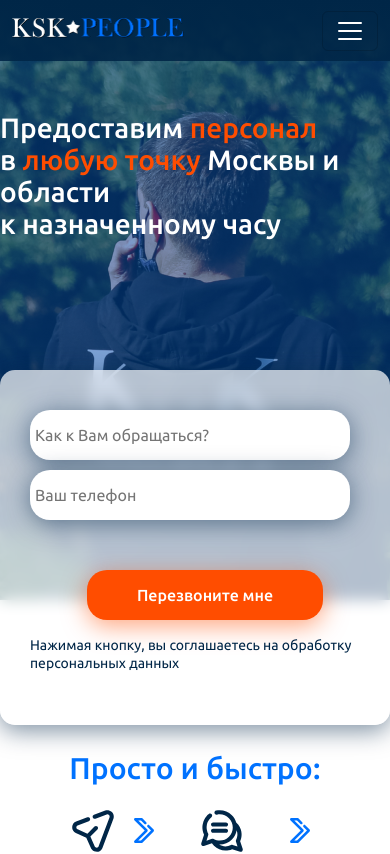
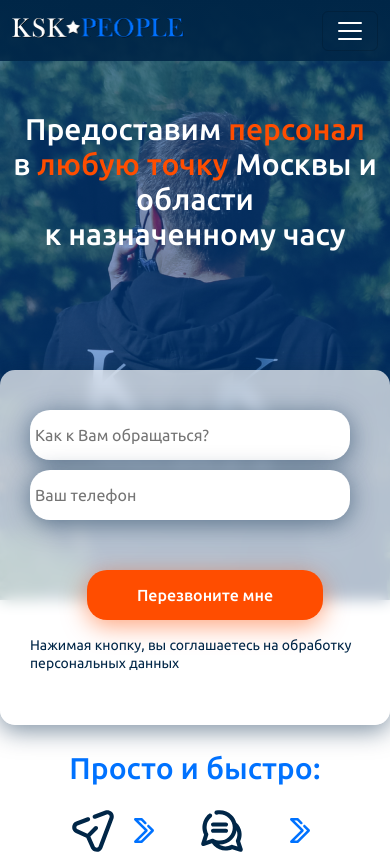
Before and after one commit to tayru/ksk-react, a React (Create React App) app: page / in a window 390 px wide. Shown: the top 854 px of the page. Built offline with nearby package versions, Linux system fonts and the light colour scheme.

Commit message:
нам доверяют адаптив

```diff
--- a/src/adaptive.css
+++ b/src/adaptive.css
@@ -32,8 +32,9 @@
 
 
     .main-block__title {
-        font-size: 42px;
-        width: fit-content;
+			font-size: 50px;
+			line-height: initial;
+			text-align: center;
     }
 
     .feedback-first__block-flex {
@@ -196,6 +197,14 @@ text-align: center;
 	text-align: center;
 }
 
+.portfolio {
+  margin-top: 10px;
+}
+
+.slider__title {
+	font-size: 30px;
+}
+
 }
 /* ------------------------------------------------------------------------ */
 @media (max-width: 767px) {
@@ -243,7 +252,7 @@ text-align: center;
     }
 
     .main-block__title {
-        font-size: 28px;
+        font-size: 40px;
         line-height: initial;
     }
 
@@ -295,7 +304,11 @@ text-align: center;
 }
 /* ------------------------------------------------------------------------ */
 @media (max-width: 479px) {
+	.main-block__title {
+    font-size: 30px;
+		text-align: center;
 
+}
 
 
 }
--- a/src/index.css
+++ b/src/index.css
@@ -1140,7 +1140,8 @@ body {
   font-size: 40px;
   color: var(--dark-blue);
   text-align: center;
-  margin-top: 40px;
+  margin-top: 60px;
+	margin-bottom: 60px;
 }
 
 .we-are-trusted__block {
@@ -1150,11 +1151,16 @@ body {
 .trusted-logo {
   display: flex;
   flex-wrap: wrap;
+	justify-content: center;
 }
 
 .trusted-logo__item {
   max-width: 232px;
   object-fit: contain;
+	margin-right: 30px;
+    margin-bottom: 30px;
+		margin-top: 30px;
+		margin-top: 30px;
 }
 /* ------------------------------------------------------------------------ */
 .portfolio__title {
@@ -1168,7 +1174,7 @@ body {
 }
 
 .portfolio {
-  margin-top: 65px;
+  margin-top: 30px;
 }
 
 .portfolio__block {
```
